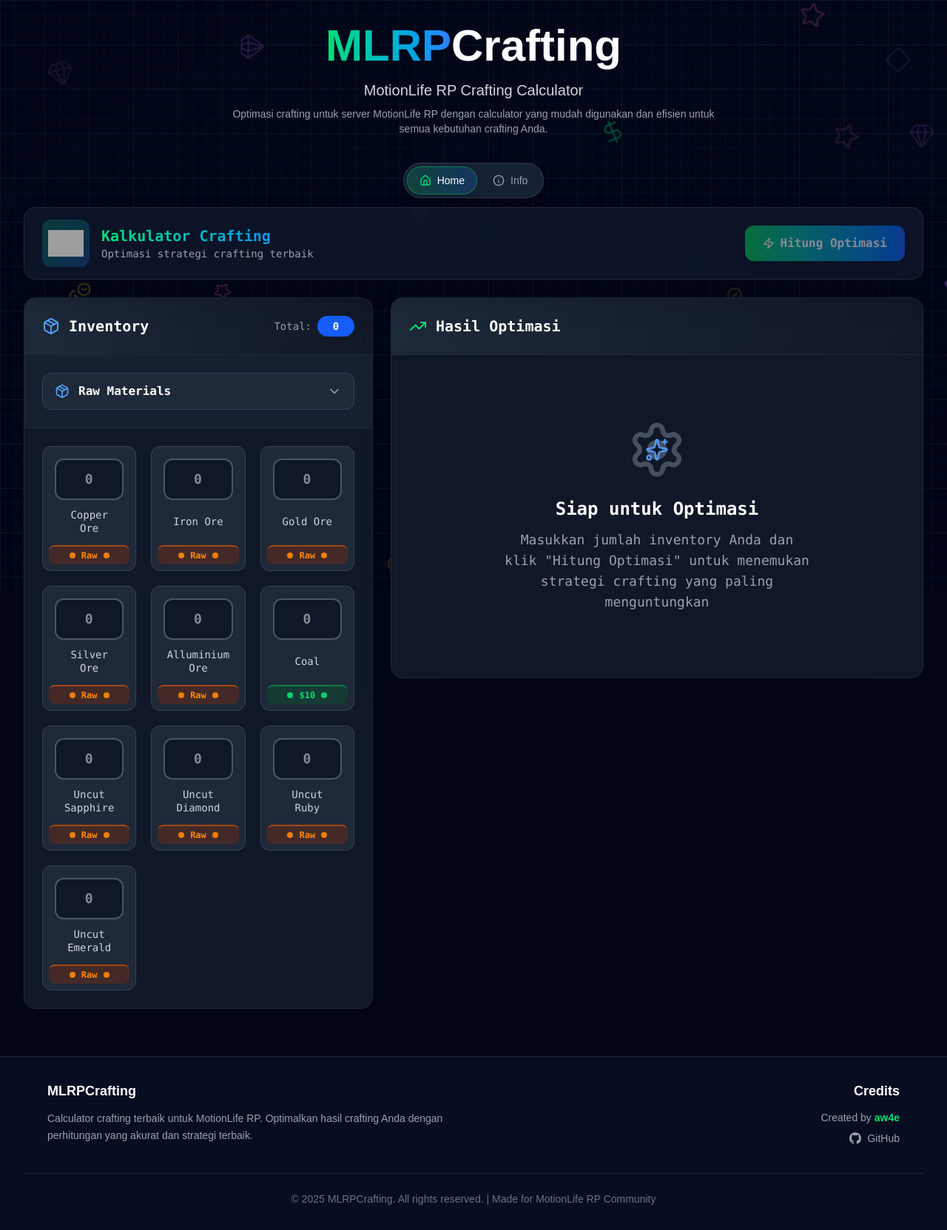
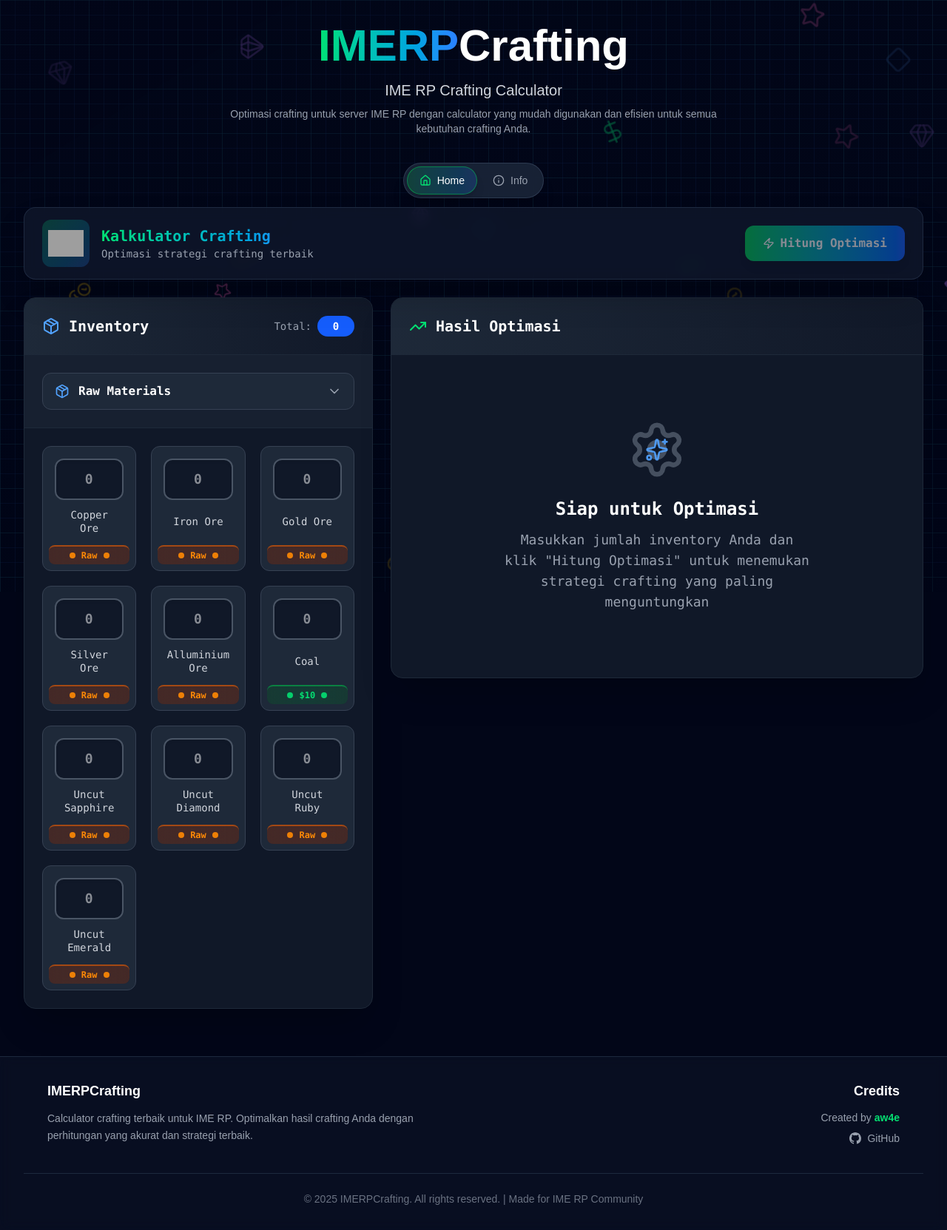
Before and after one commit to aw4e/mlrpcrafting, a Next.js app: page / in a window 1280 px wide. Shown: the whole page at 74% size. Built offline with nearby package versions, Linux system fonts and the light colour scheme; grey boxes are pictures that could not be loaded.

Commit message:
Update Judul Page Mejadi IME

```diff
--- a/src/app/components/craftingOptimizer.tsx
+++ b/src/app/components/craftingOptimizer.tsx
@@ -293,7 +293,7 @@ export default function CraftingOptimizer() {
             <div className="flex items-center space-x-4">
               <div className="p-2 bg-gradient-to-br from-green-400/20 to-blue-500/20 rounded-xl">
                 <Image
-                  src="/motionlife.gif"
+                  src="/imerp.gif"
                   alt="Crafting Calculator"
                   width={48}
                   height={48}
--- a/src/app/info/page.tsx
+++ b/src/app/info/page.tsx
@@ -233,11 +233,11 @@ export default function InfoPage() {
               <span className="text-white"> & Harga</span>
             </h1>
             <p className="text-xl text-gray-300 mb-2">
-              Daftar Lengkap Bahan dan Harga MLRP
+              Daftar Lengkap Bahan dan Harga IMERP
             </p>
             <p className="text-sm text-gray-400 max-w-2xl mx-auto">
               Informasi lengkap mengenai semua item, requirement, dan harga jual
-              di MotionLife RP. Termasuk perhitungan profit dan rekomendasi
+              di IME RP. Termasuk perhitungan profit dan rekomendasi
               crafting.
             </p>
           </div>
@@ -527,10 +527,10 @@ export default function InfoPage() {
             {/* About Section */}
             <div className="text-center md:text-left">
               <h3 className="text-lg font-semibold text-white mb-3">
-                MLRPCrafting
+                IMERPCrafting
               </h3>
               <p className="text-gray-400 text-sm leading-relaxed">
-                Calculator crafting terbaik untuk MotionLife RP. Optimalkan
+                Calculator crafting terbaik untuk IME RP. Optimalkan
                 hasil crafting Anda dengan perhitungan yang akurat dan strategi
                 terbaik.
               </p>
@@ -576,7 +576,7 @@ export default function InfoPage() {
           {/* Copyright */}
           <div className="border-t border-slate-800 mt-8 pt-6 text-center">
             <p className="text-gray-500 text-sm">
-              © 2025 MLRPCrafting. All rights reserved. | Made for MotionLife
+              © 2025 IMERPCrafting. All rights reserved. | Made for IME
               RP Community
             </p>
           </div>
--- a/src/app/page.tsx
+++ b/src/app/page.tsx
@@ -13,15 +13,15 @@ export default function Home() {
           <div className="text-center">
             <h1 className="text-4xl md:text-6xl font-bold text-white mb-4">
               <span className="bg-gradient-to-r from-green-400 to-blue-500 bg-clip-text text-transparent">
-                MLRP
+                IMERP
               </span>
               <span className="text-white">Crafting</span>
             </h1>
             <p className="text-xl text-gray-300 mb-2">
-              MotionLife RP Crafting Calculator
+              IME RP Crafting Calculator
             </p>
             <p className="text-sm text-gray-400 max-w-2xl mx-auto">
-              Optimasi crafting untuk server MotionLife RP dengan calculator
+              Optimasi crafting untuk server IME RP dengan calculator
               yang mudah digunakan dan efisien untuk semua kebutuhan crafting
               Anda.
             </p>
@@ -47,10 +47,10 @@ export default function Home() {
             {/* About Section */}
             <div className="text-center md:text-left">
               <h3 className="text-lg font-semibold text-white mb-3">
-                MLRPCrafting
+                IMERPCrafting
               </h3>
               <p className="text-gray-400 text-sm leading-relaxed">
-                Calculator crafting terbaik untuk MotionLife RP. Optimalkan
+                Calculator crafting terbaik untuk IME RP. Optimalkan
                 hasil crafting Anda dengan perhitungan yang akurat dan strategi
                 terbaik.
               </p>
@@ -96,7 +96,7 @@ export default function Home() {
           {/* Copyright */}
           <div className="border-t border-slate-800 mt-8 pt-6 text-center">
             <p className="text-gray-500 text-sm">
-              © 2025 MLRPCrafting. All rights reserved. | Made for MotionLife
+              © 2025 IMERPCrafting. All rights reserved. | Made for IME
               RP Community
             </p>
           </div>
```
Also changed, not shown: 1 other file (tests, documents, lock files or other folders).
